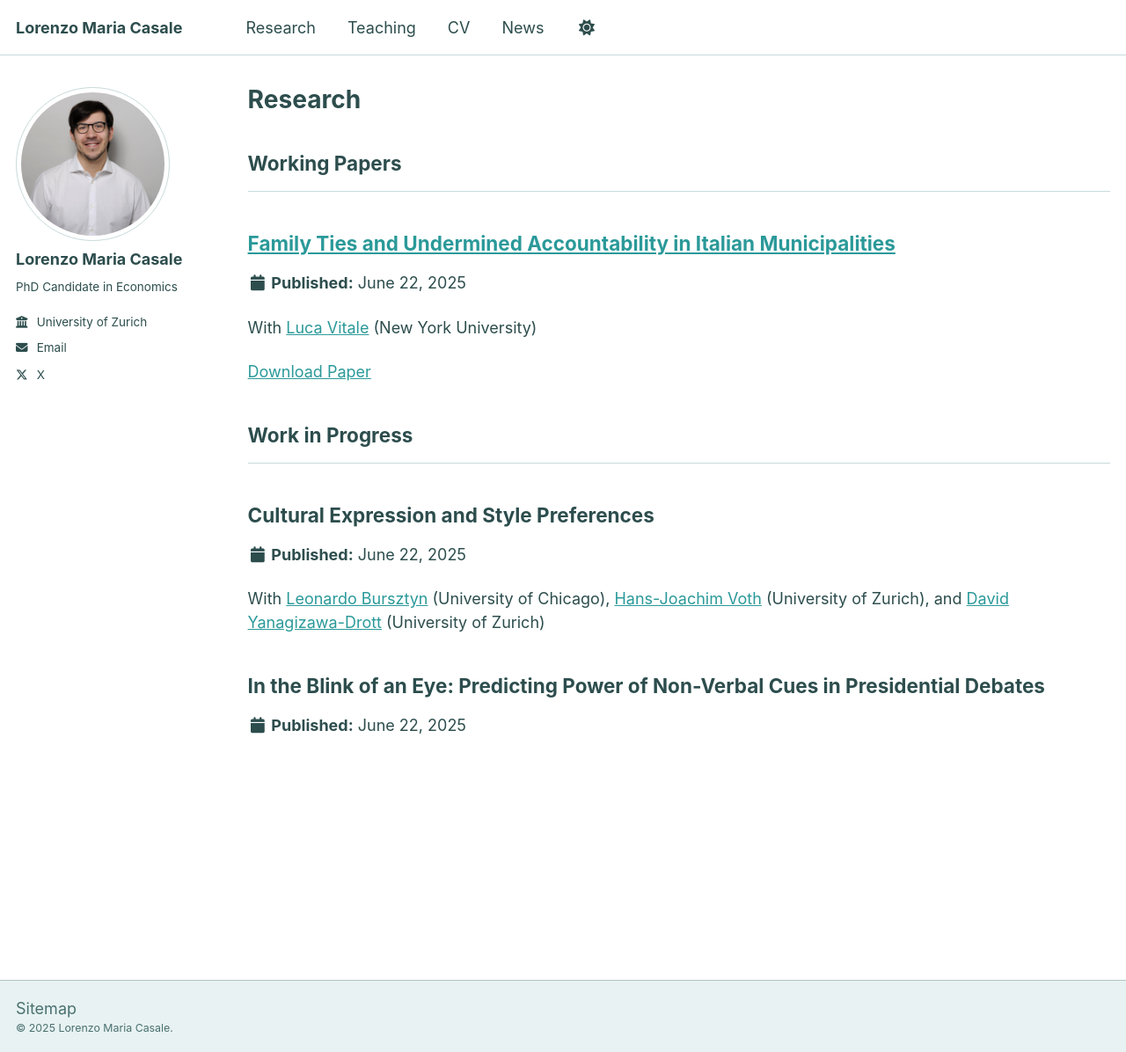
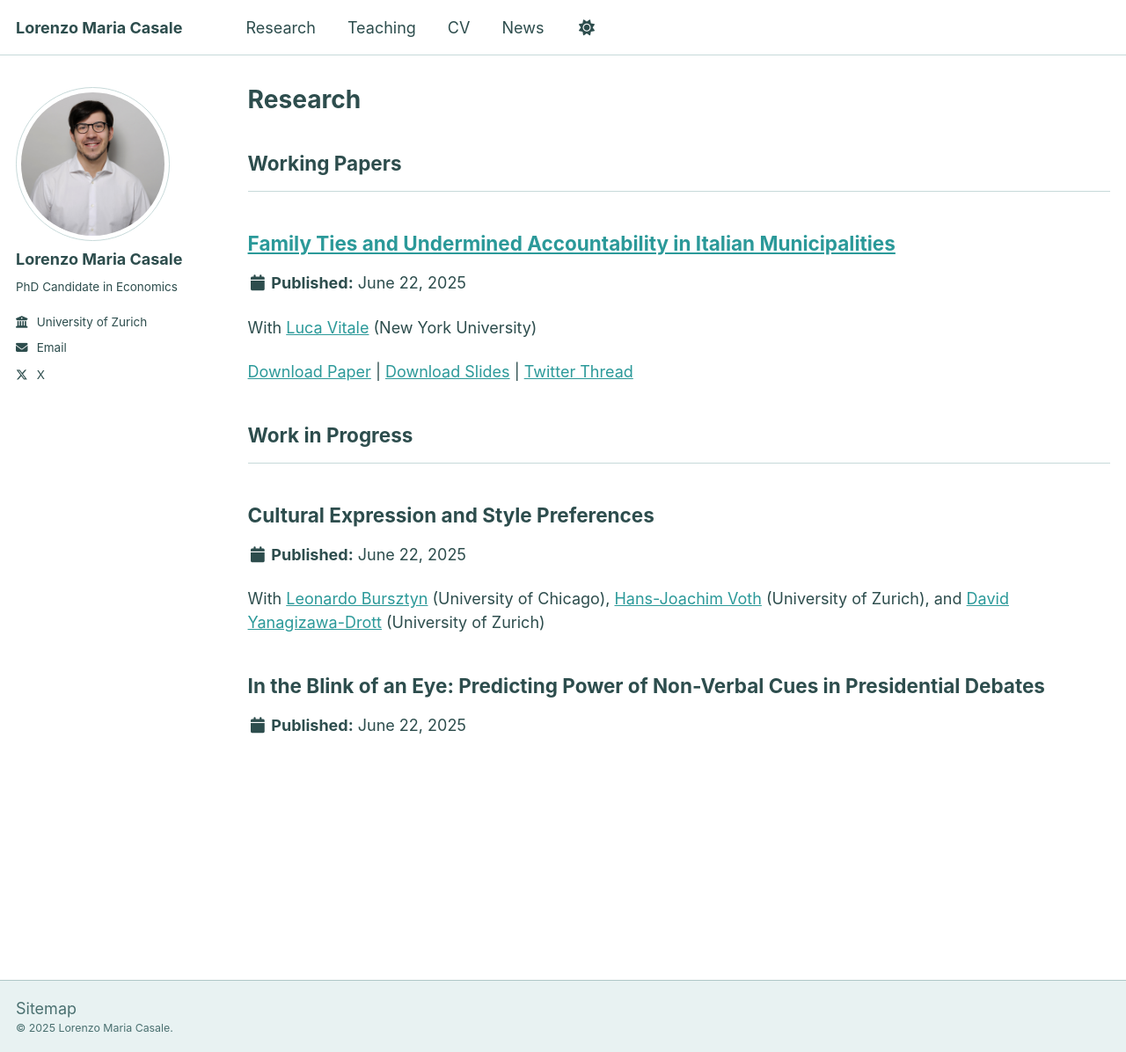
Before and after one commit to lorenzomariacasale/lorenzomariacasale.github.io, a Jekyll site: the page built from _pages/research.html, in a window 1280 px wide and 1196 px high. Shown: the whole window at 88% size. Built offline with Jekyll 4.4.1, drawn with Linux system fonts in a browser that asks for light colours.

Commit message:
Changing Bar Working Paper First Trial

```diff
--- a/_includes/archive-single.html
+++ b/_includes/archive-single.html
@@ -55,32 +55,24 @@
     <p class="archive__item-excerpt" itemprop="description"><p>{{ post.excerpt | markdownify | remove: '<p>' | remove: '</p>' }}<strong><a href="{{ base_path }}{{ post.url }}" rel="permalink"> Read more</a></strong></p></p>
     {% endif %}
 
-    {% if post.citation and post.paperurl and post.slidesurl and post.bibtexurl %}
-      <p>Recommended citation: {{ post.citation }}<br /><a href="{{ post.paperurl }}">Download Paper</a> | <a href="{{ post.slidesurl }}">Download Slides</a> | <a href="{{ post.bibtexurl }}">Download Bibtex</a></p>
-    {% elsif post.citation and post.paperurl and post.slidesurl %}
-      <p>Recommended citation: {{ post.citation }}<br /><a href="{{ post.paperurl }}">Download Paper</a> | <a href="{{ post.slidesurl }}">Download Slides</a></p>
-    {% elsif post.citation and post.paperurl and post.bibtexurl %}
-      <p>Recommended citation: {{ post.citation }}<br /><a href="{{ post.paperurl }}">Download Paper</a> | <a href="{{ post.bibtexurl }}">Download Bibtex</a></p>
-    {% elsif post.citation and post.paperurl %}
-      <p>Recommended citation: {{ post.citation }}<br /><a href="{{ post.paperurl }}">Download Paper</a></p>
-    {% elsif post.citation and post.slidesurl and post.bibtexurl %}
-      <p>Recommended citation: {{ post.citation }}<br /><a href="{{ post.slidesurl }}">Download Slides</a> | <a href="{{ post.bibtexurl}}">Download Bibtex</a></p>
-    {% elsif post.citation and post.slidesurl %}
-      <p>Recommended citation: {{ post.citation }}<br /><a href="{{ post.slidesurl }}">Download Slides</a></p>
-    {% elsif post.citation and post.bibtexurl %}
-      <p>Recommended citation: {{ post.citation }}<br /><a href="{{ post.bibtexurl }}">Download Bibtex</a></p>
-    {% elsif post.citation %}
-      <p>Recommended citation: {{ post.citation }}</p>
-    {% elsif post.paperurl and post.bibtexurl %}
-      <p><a href=" {{ post.paperurl }} ">Download Paper</a> | <a href="{{ post.bibtexurl }}">Download Bibtex</a></p>
-    {% elsif post.paperurl %}
-      <p><a href=" {{ post.paperurl }} ">Download Paper</a></p>
-    {% elsif post.slidesurl and post.bibtexurl %}
-      <p><a href="{{ post.slidesurl }}">Download Slides</a> | <a href="{{ post.bibtexurl }}">Download Bibtex</a></p>
-    {% elsif post.slidesurl %}
-      <p><a href="{{ post.slidesurl }}">Download Slides</a></p>
-    {% elsif post.bibtexurl %}
-      <p><a href="{{ post.bibtexurl }}">Download Bibtex</a></p>
+    {% if post.paperurl or post.slidesurl or post.bibtexurl or post.twitterurl %}
+      <p>
+        {% if post.paperurl %}
+          <a href="{{ post.paperurl }}">Download Paper</a>{% if post.slidesurl or post.bibtexurl or post.twitterurl %} | {% endif %}
+        {% endif %}
+
+        {% if post.slidesurl %}
+          <a href="{{ post.slidesurl }}">Download Slides</a>{% if post.bibtexurl or post.twitterurl %} | {% endif %}
+        {% endif %}
+
+        {% if post.bibtexurl %}
+          <a href="{{ post.bibtexurl }}">Download Bibtex</a>{% if post.twitterurl %} | {% endif %}
+        {% endif %}
+
+        {% if post.twitterurl %}
+          <a href="{{ post.twitterurl }}">Twitter Thread</a>
+        {% endif %}
+      </p>
     {% endif %}
 
   </article>
```
Also changed, not shown: _research/comuni.md (+1 -0 lines).
